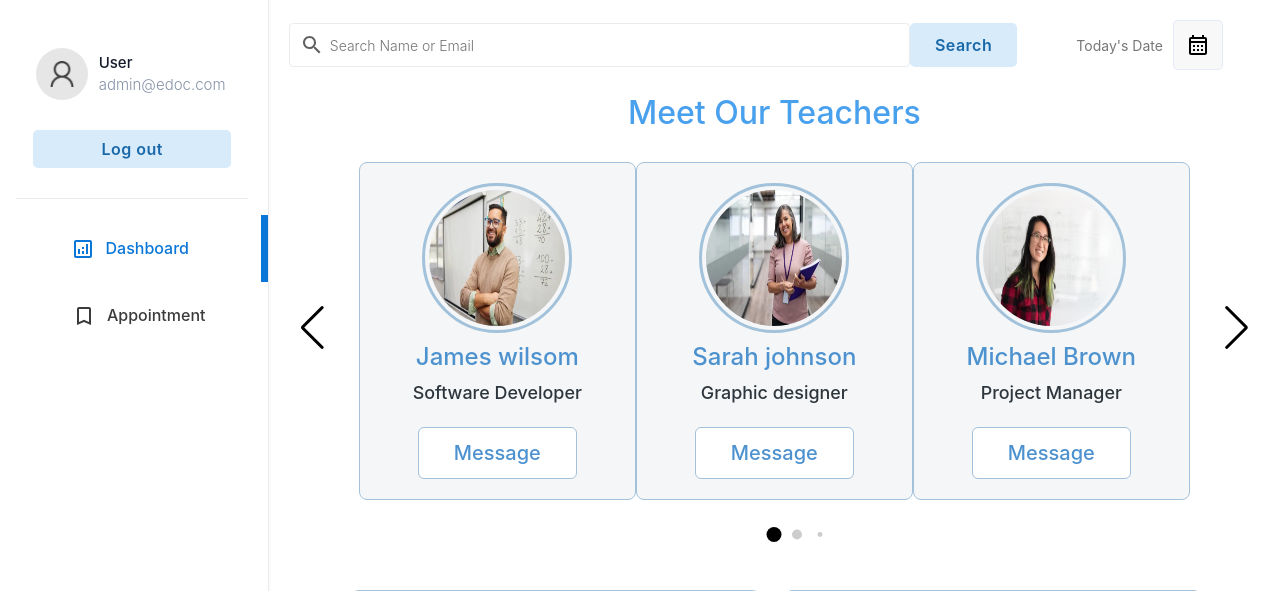
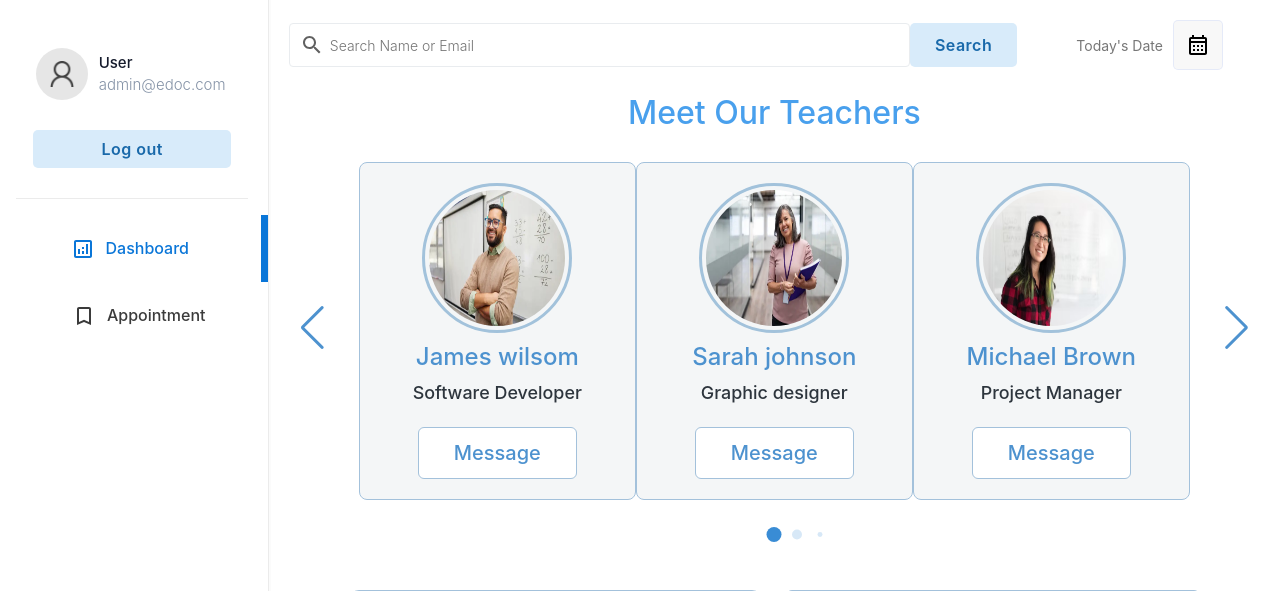
Before and after one commit to Nithishkumars-2001/Appointment-Page, a PHP site: page /teachers.html in a window 1280 px wide. Shown: the top 591 px of the page. Run offline with PHP 8.4, Linux system fonts and the light colour scheme.

Commit message:
file added

```diff
--- a/style.css
+++ b/style.css
@@ -560,13 +560,13 @@
 }
 
 .slider-wrapper .swiper-pagination-bullet {
-  background: #000;
+  background: rgb(57, 140, 213);
   height: 15px;
   width: 15px;
 }
 
 .slider-wrapper .swiper-slider-button {
-  color: #000;
+  color: rgb(77, 146, 207);
   margin-top: -50px;
 }
 
```
